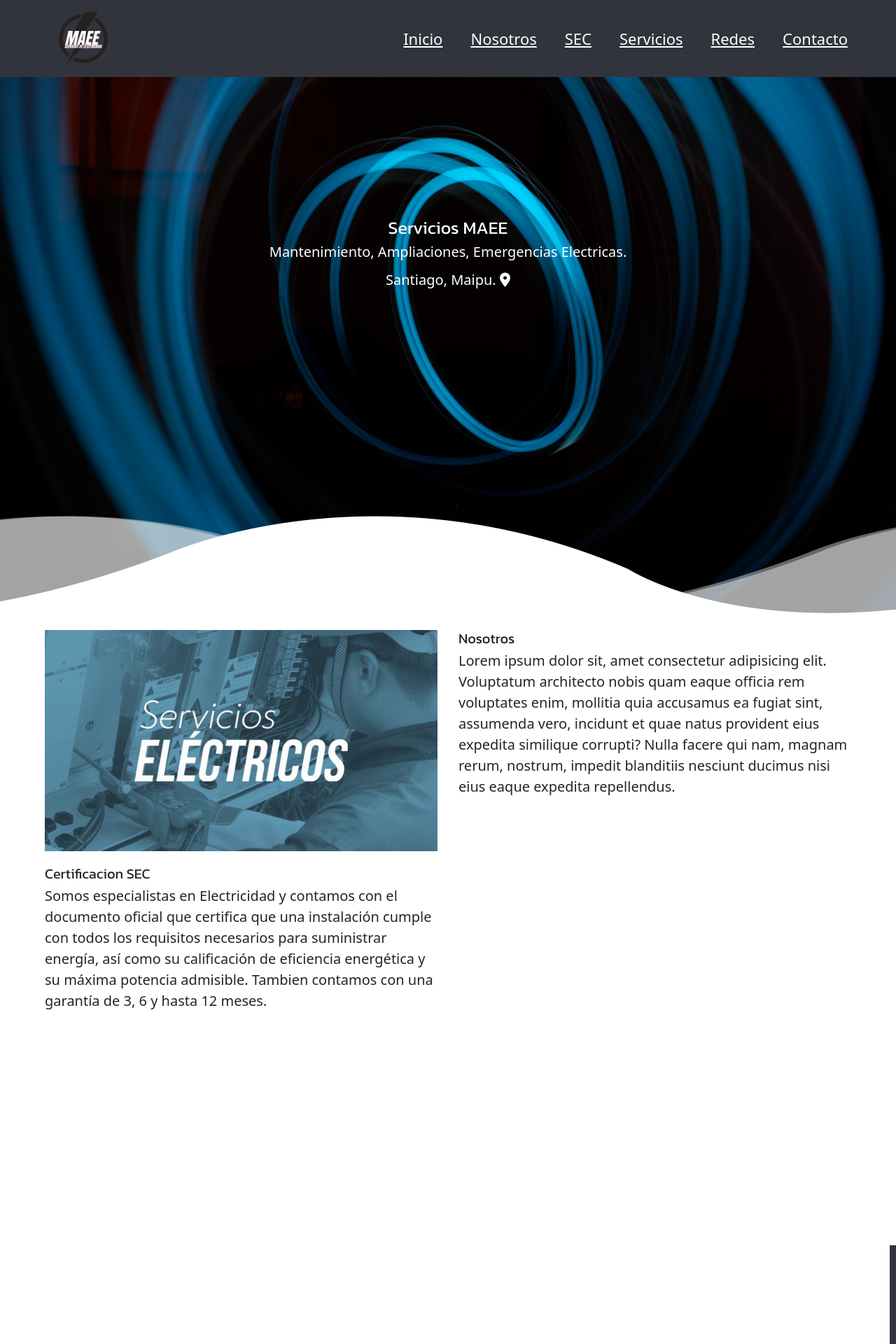
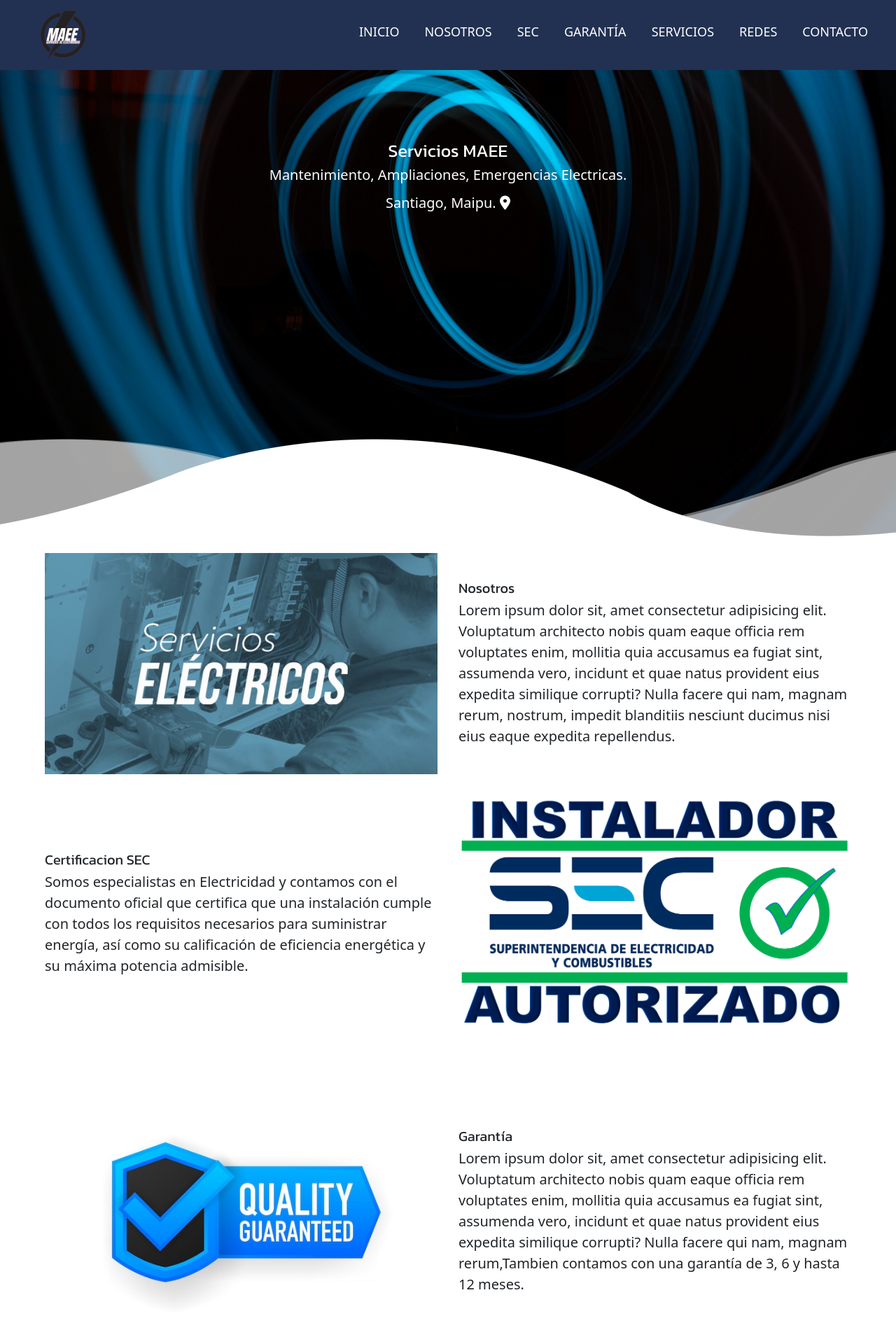
Before and after one commit to 3duu21/servicios-maee, a PHP site: page / in a window 1280 px wide. Shown: the top 1920 px of the page at 70% size. Run offline with PHP 8.4, Linux system fonts and the light colour scheme; some libraries are stand-ins or nearby versions.

Commit message:
Actualizacion menu, color, etc

```diff
--- a/css/estilos.css
+++ b/css/estilos.css
@@ -2,9 +2,11 @@
     --fuenteHeading: 'Kanit', sans-serif;
     --fuenteParrafos: 'Josefin Sans', sans-serif;
 
-    --primario: rgb(50, 52, 61);
+    --primario: rgb(34, 49, 82);
+    --primarioSuave: rgb(105, 116, 143);
     --blanco: #fff;
     --negro: #000000;
+    --gris: #5e5e60;
 }
 
 html{
@@ -90,69 +92,145 @@ img{
 .alinear-derecha{
     justify-content: flex-end;
 }
+
 /** Header **/
-.logo{
-    width: 11rem;
+
+header{
+    width: 100%;
+    height: 10rem;
+    position: fixed;
+    z-index: 1;
+    background: var(--primario);
 }
-.header{
-    background-color: var(--primario);
-    padding: 0 0;
-}
-.barra{
+
+.contenedor_header{
+    max-width: 120rem;
+    height: 100%;
+    margin: auto;
     display: flex;
-    flex-direction: column;
+    justify-content: space-between;
     align-items: center;
 }
 
-.navegacion{
+.logo{
+    height: 100%;
+    display: flex;
+    align-items: center;
+}
+
+.logo img{
+    width: 10rem;
+}
+
+.menu{
+    display: flex;
+    align-items: center;
+}
+
+.menu ul{
+    display: flex;
+}
+
+.menu ul li{
+    list-style: none;
+    margin-left: 3.6rem;
+}
+
+.menu ul li a{
+    text-decoration: none;
+    font-size: 1.8rem;
+    text-transform: uppercase;
+    color: var(--blanco);
+}
+.menu ul li a:hover{
+    color: var(--primarioSuave);
+    transition: 0.5s;
+}
+
+.menu nav img{
     display: none;
 }
 
-.mostrar{
-    display: block;
+.menu #btn_menu{
+    display: none;
 }
 
-@media(min-width: 768px){
-    .barra{
-        flex-direction: row;
-        justify-content: space-between;
-        align-items: center;
+@media(max-width: 1200px){
+
+    header{
+        padding: 4rem;
     }
 
-    .navegacion{
+    .menu ul li a{
+        font-size: 1.4rem;
+    }
+
+
+}
+
+@media(max-width: 950px){
+
+    .menu nav{
+        position: fixed;
+        top: 0;
+        right: -25rem;
+        background-color: var(--primario);
+        opacity: 0.95;
+        width: 25rem;
+        height: 100vh;
+        padding: 4rem;
+        z-index: 1;
+        transition: all 300ms;
+    }
+
+    .menu ul{
+        flex-direction: column;
+        margin-top: rem;
+    }
+
+    .menu ul li{
+        margin-top: 2rem;
+        margin-left: 0;
+    }
+
+    .menu ul li a{
+        color: var(--blanco);
+    }
+
+    .menu nav img{
+        margin-top: 5rem;
+        display: block;
+        width: 8rem;
+    }
+
+    #back_menu{
+        position: fixed;
+        top: 0;
+        left: 0;
+        width: 100%;
+        height: 100vh;
+        background-color: rgba(0,0,0,0.5);
+        display: none;
+    }
+
+    .menu #btn_menu{
         display: flex;
-        gap: 3rem;
+        justify-content: center;
+        align-items: center;
+        color: var(--blanco);
+        width: 5rem;
+        height: 5rem;
+        font-size: 2.8rem;
+        cursor: pointer;
+    }
+    .menu #btn_menu:hover{
+        color: var(--primarioSuave);
+        transition: 500ms;
     }
 }
 
 
-.enlace_navegacion{
-    color: var(--blanco);
-    font-size: 2.2rem;
-    display: block;
-    text-align: center;
-    border-radius: 0.5rem;
-    transition: .3s ease-in-out all;
-    padding: 0 0.5rem 0 0.5rem;
-}
-
-.enlace_navegacion:hover{
-    color: var(--negro);
-    background-color: var(--blanco);
-
-}
-
-@media(min-width: 768px){
-    .mobile-menu{
-        display: none;
-        cursor: pointer;
-    }
-}
-
-.mobile-menu{
-    width: 4rem;
-    cursor: pointer;
-}
+/* Fin header */
 
 /** Fondo **/
 
@@ -235,6 +313,7 @@ img{
     display: flex;
     flex-direction: column;
     justify-content: center;
+    align-items: center;
     margin-top: 2rem;
     margin-bottom: 2rem;
     gap: 3rem;
@@ -266,6 +345,7 @@ img{
     display: flex;
     flex-direction: column;
     justify-content: center;
+    align-items: center;
     margin-top: 2rem;
     margin-bottom: 2rem;
     gap: 3rem;
@@ -289,6 +369,38 @@ img{
         font-size: 2rem;
     }
 
+}
+
+/** garantia **/
+
+.garantia{
+    display: flex;
+    flex-direction: column;
+    justify-content: center;
+    align-items: center;
+    margin-top: 2rem;
+    margin-bottom: 2rem;
+    gap: 3rem;
+}
+
+.contenido_garantia{
+    font-size: 2rem;
+}
+
+
+@media(min-width: 768px){
+
+    .garantia{
+        display: grid;
+        grid-template-columns: 1fr 1fr;
+        margin-top: 2rem;
+        margin-bottom: 2rem;
+        gap: 3rem;
+    }
+
+    .contenido_garantia{
+        font-size: 2rem;
+    }
 }
 
 /* prueba servicios */
@@ -315,7 +427,7 @@ img{
     justify-content: center;
     margin: auto;
     background-color: var(--blanco);
-    border-radius: 1rem;
+    border-radius: 0.5rem;
 }
 
 .card{
@@ -327,6 +439,9 @@ img{
     margin: 2rem;
     text-align: center;
     transition: all 0.25s;
+    border: 0.5px inset rgb(236, 222, 222);
+
+
 }
 
 .card:hover{
@@ -350,14 +465,14 @@ img{
     justify-content: center;
     align-items: center;
 }
-ul{
+.lista_efectos{
     position: relative;
     margin: 0;
     padding: 0;
     display: flex;
 }
 
-ul li{
+.lista_efectos .efectos{
     position: relative;
     list-style: none;
     width: 6rem;
@@ -367,7 +482,7 @@ ul li{
     background: #ccc;
 }
 
-ul li span{
+.lista_efectos .efectos .efecto_rd{
     position: absolute;
     top: 0;
     left: 0;
@@ -382,31 +497,31 @@ ul li span{
     font-size: 3rem !important;
 }
 
-ul li:hover span:nth-child(5){
+.lista_efectos .efectos:hover span:nth-child(5){
     transform: translate(4rem, -4rem);
     opacity: 1;
 }
-ul li:hover span:nth-child(4){
+.lista_efectos .efectos:hover span:nth-child(4){
     transform: translate(3rem, -3rem);
     opacity: 0.8;
 }
-ul li:hover span:nth-child(3){
+.lista_efectos .efectos:hover span:nth-child(3){
     transform: translate(2rem, -2rem);
     opacity: 0.6;
 }
-ul li:hover span:nth-child(2){
+.lista_efectos .efectos:hover span:nth-child(2){
     transform: translate(1rem, -1rem);
     opacity: 0.4;
 }
-ul li:hover span:nth-child(1){
+.lista_efectos .efectos:hover span:nth-child(1){
     transform: translate(0, 0);
     opacity: 0.2;
 }
-ul li:nth-child(1) span{
+.lista_efectos .efectos:nth-child(1) span{
     background-color: #e4405f;
 }
 
-ul li:nth-child(2) span{
+.lista_efectos .efectos:nth-child(2) span{
     background-color: #25D366;
 }
 
--- a/index.php
+++ b/index.php
@@ -11,26 +11,28 @@
     <link href="css/bootstrap.min.css" rel="stylesheet">
     <title>ServiciosMAEE</title>
 </head>
-<header class="header">
-    <div class="contenedor">
-        <div class="barra">
-            <a href="/">
-                <img class="logo" loading="lazy" src="img/logo.png" alt="Logo ServiciosMAEE">
-            </a>
 
-            <div class="mobile-menu">
-                <img loading="lazy" src="img/barras.svg" alt="icono menu responsive">
-            </div>
-
-            <nav class="navegacion">
-                <a class="enlace_navegacion" href="#">Inicio</a>
-                <a class="enlace_navegacion" href="#nosotros">Nosotros</a>
-                <a class="enlace_navegacion" href="#certificacion">SEC</a>
-                <a class="enlace_navegacion" href="#servicios">Servicios</a>
-                <a class="enlace_navegacion" href="#redes">Redes</a>
-                <a class="enlace_navegacion" href="#contacto">Contacto</a>
+<header>
+    <div class="contenedor_header">
+        <div class="logo">
+            <img src="img/logo.png" alt="">
+        </div>
+        <div class="menu">
+            <i class="fa-solid fa-bars" id="btn_menu"></i>
+            <div id="back_menu"></div>
+            <nav id="nav">
+                <img src="img/logo.png" alt="">
+                <ul>
+                    <li><a id="selected" href="#">Inicio</a></li>
+                    <li><a href="#nosotros">Nosotros</a></li>
+                    <li><a href="#certificacion">SEC</a></li>
+                    <li><a href="#garantia">Garantía</a></li>
+                    <li><a href="#servicios">Servicios</a></li>
+                    <li><a href="#redes">Redes</a></li>
+                    <li><a href="#contacto">Contacto</a></li>
+                </ul>
             </nav>
-        </div><!-- Barra-->
+        </div>
     </div>
 </header>
 
@@ -65,10 +67,23 @@
         <h2>Certificacion SEC</h2>
         Somos especialistas en Electricidad y contamos con el documento oficial que certifica que una instalación cumple con todos los
         requisitos necesarios para suministrar energía, así como su calificación de eficiencia
-        energética y su máxima potencia admisible. Tambien contamos con una garantía de 3, 6 y hasta 12 meses.
+        energética y su máxima potencia admisible.
     </div>
     <div class="imagen_certificacion">
-        <img loading="lazy" src="img/SEC-Logo.jpg" alt="Logo SEC">
+        <img loading="lazy" src="img/ServicioSEC.jpg" alt="Logo SEC">
+    </div>
+</div>
+
+<div class="contenedor garantia" id="garantia">
+    <div class="imagen_garantia">
+        <img loading="lazy" src="img/garantia.jpg" alt="Servicios MAEE Garantia">
+    </div>
+    <div class="contenido_garantia">
+        <h2>Garantía</h2>
+        Lorem ipsum dolor sit, amet consectetur adipisicing elit. Voluptatum architecto
+        nobis quam eaque officia rem voluptates enim, mollitia quia accusamus ea fugiat
+        sint, assumenda vero, incidunt et quae natus provident eius expedita similique
+        corrupti? Nulla facere qui nam, magnam rerum,Tambien contamos con una garantía de 3, 6 y hasta 12 meses.
     </div>
 </div>
 
@@ -83,16 +98,14 @@
             <span class="servicios_span">Instalación de tableros eléctricos.</span>
             <span class="servicios_span">Instalación de enchufes y lamparas.</span>
             <span class="servicios_span">Instalación de sistemas de puesta a tierra.</span>
-            <span class="servicios_span">Instalación de tableros eléctricos.</span>
         </div>
         <div class="card">
-            <img loading="lazy" class="img_servicio" src="img/ServicioSEC.jpg" alt="Servicio Con Certificacion SEC">
-            <h4 class="titulo_servicio_prueba">Certificación SEC</h4>
-            <span class="servicios_span">Técnicos autorizados SEC.</span>
-            <span class="servicios_span">Elaboración de presupuestos.</span>
-            <span class="servicios_span">Regularizaciones eléctricas.</span>
-            <span class="servicios_span">Proyectos eléctricos.</span>
-            <span class="servicios_span">Garantías de 3, 6 y 12 meses.</span>
+            <img loading="lazy" class="img_servicio" src="img/serviciodomicilio.jpg" alt="Servicio a Domicilio">
+            <h4 class="titulo_servicio_prueba">Servicio a Domicilio</h4>
+            <span class="servicios_span">Instalaciones cumpliendo normativa SEC vigente.</span>
+            <span class="servicios_span">Reparación y armado de tableros eléctricos.</span>
+            <span class="servicios_span">Instalación de automáticos y diferenciales.</span>
+            <span class="servicios_span">Electromovilidad(Cargadores de Autos).</span>
         </div>
         <div class="card">
             <img loading="lazy" class="img_servicio" src="img/ServiciosMantencion.jpg" alt="Servicios de Mantencion">
@@ -118,38 +131,30 @@
             <span class="servicios_span">Red inalámbrica, TV cable.</span>
             <span class="servicios_span">Cableado estructurado para redes.</span>
         </div>
-        <div class="card">
-            <img loading="lazy" class="img_servicio" src="img/serviciodomicilio.jpg" alt="Servicio a Domicilio">
-            <h4 class="titulo_servicio_prueba">Servicio a Domicilio</h4>
-            <span class="servicios_span">Instalaciones cumpliendo normativa SEC vigente.</span>
-            <span class="servicios_span">Reparación y armado de tableros eléctricos.</span>
-            <span class="servicios_span">Instalación de automáticos y diferenciales.</span>
-            <span class="servicios_span">Electromovilidad(Cargadores de Autos).</span>
-        </div>
     </div>
     <!-- Fin prueba servicios -->
 </div>
 
 <h2 id="redes" class="centrar_texto titulo_redes">Redes Sociales</h2>
 <div class="contenedor contenedor-redes">
-    <ul>
-        <li>
+    <ul class="lista_efectos">
+        <li class="efectos">
             <a href="https://www.instagram.com/servicios_maee/">
-                <span></span>
-                <span></span>
-                <span></span>
-                <span></span>
-                <span class="fa-brands fa-instagram"></span>
+                <span class="efecto_rd"></span>
+                <span class="efecto_rd"></span>
+                <span class="efecto_rd"></span>
+                <span class="efecto_rd"></span>
+                <span class="efecto_rd fa-brands fa-instagram"></span>
             </a>
         </li>
 
-        <li>
+        <li class="efectos">
             <a href="https://wa.me/56964274913/?text=Quisiera%20consultar%20sobre%20los%20servicios">
-                <span></span>
-                <span></span>
-                <span></span>
-                <span></span>
-                <span class="fa-brands fa-whatsapp"></span>
+                <span class="efecto_rd"></span>
+                <span class="efecto_rd"></span>
+                <span class="efecto_rd"></span>
+                <span class="efecto_rd"></span>
+                <span class="efecto_rd fa-brands fa-whatsapp"></span>
             </a>
         </li>
     </ul>
```
Also changed, not shown: email.php (+10 -5 lines), js/app.js (+18 -11 lines), img/garantia.jpg (added).
